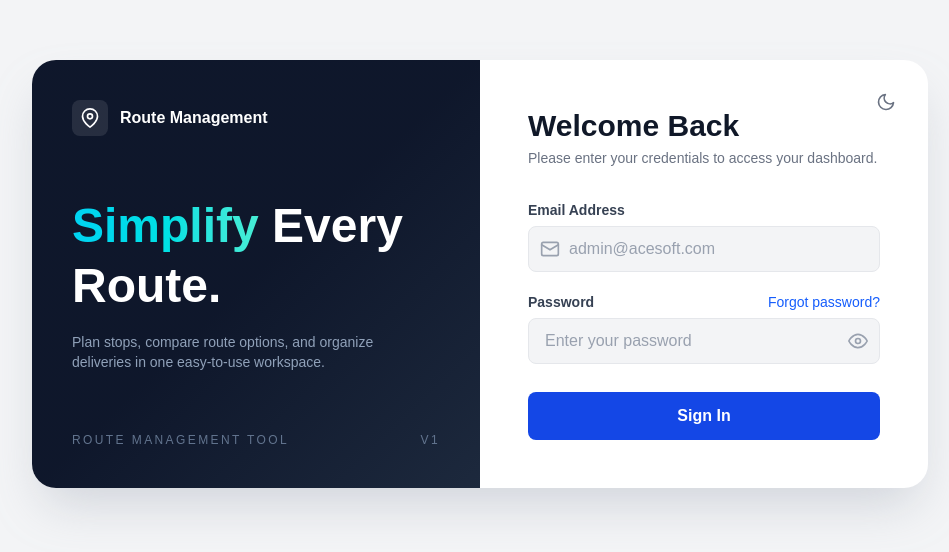
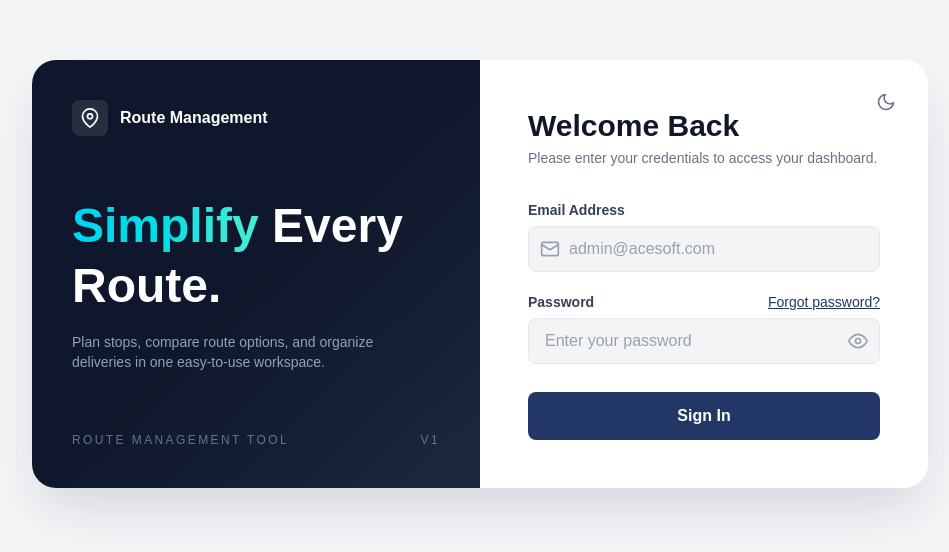
Before and after one commit to jrsantiagoo/route-management-system, a Next.js app in the folder client/: page / in a window 1280 px wide. Shown: the part 126-678 px from the top of the page, without its empty margins (160-1109 px from the left). Built offline with nearby package versions, Linux system fonts and the light colour scheme; no server answers.

Commit message:
style: set forgot password link and sign in button to #223765, underline forgot password

```diff
--- a/client/app/page.tsx
+++ b/client/app/page.tsx
@@ -238,7 +238,7 @@ export default function loginPage() {
                                 </label>
                                 <a
                                     href="#"
-                                    className="text-sm font-medium text-blue-600 hover:underline dark:text-blue-400"
+                                    className="text-sm font-medium text-[#223765] underline dark:text-white"
                                 >
                                     Forgot password?
                                 </a>
@@ -311,7 +311,7 @@ export default function loginPage() {
                         <button
                             type="submit"
                             disabled={loading}
-                            className="mt-2 w-full rounded-lg bg-blue-700 py-3 font-semibold text-white transition hover:bg-blue-800 disabled:cursor-not-allowed disabled:opacity-60"
+                            className="mt-2 w-full rounded-lg bg-[#223765] py-3 font-semibold text-white transition hover:bg-[#192B50] disabled:cursor-not-allowed disabled:opacity-60"
                         >
                             {loading ? "Signing in..." : "Sign In"}
                         </button>
```
